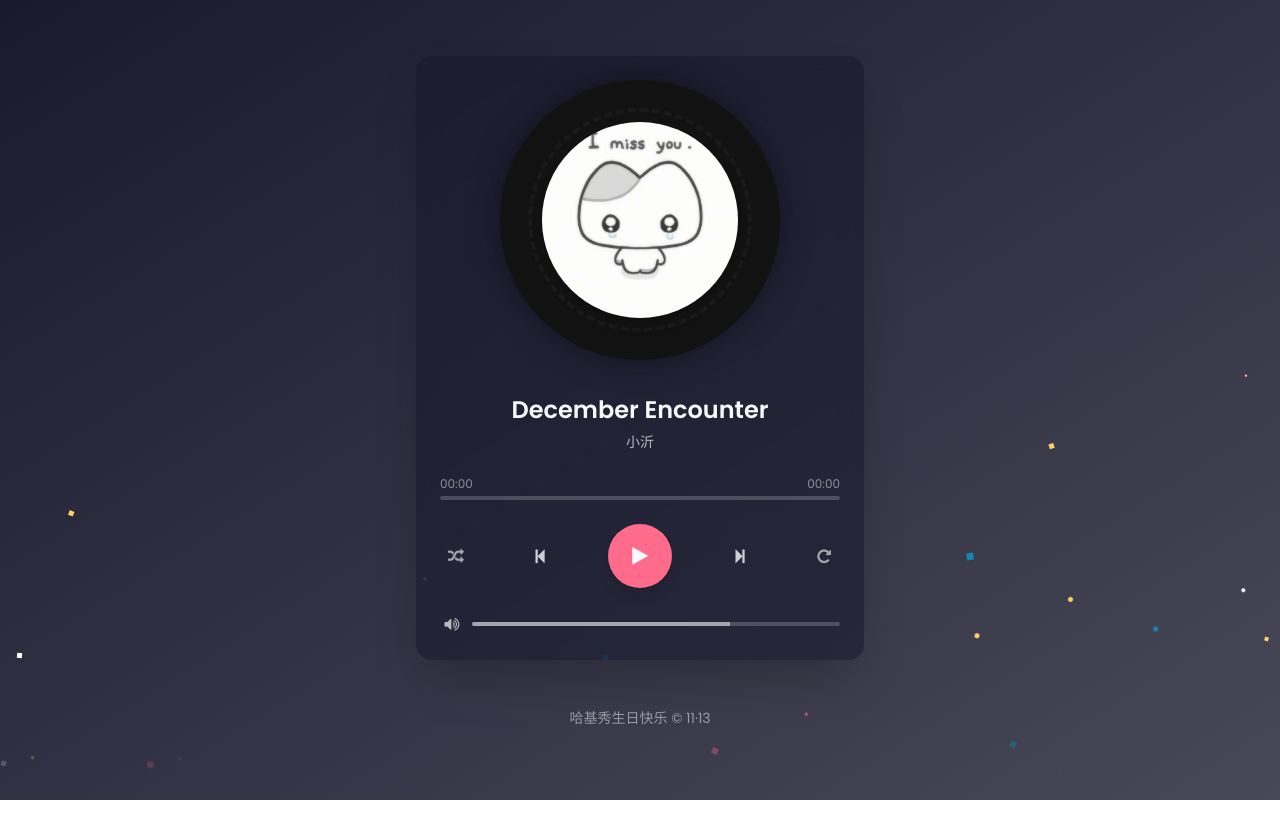
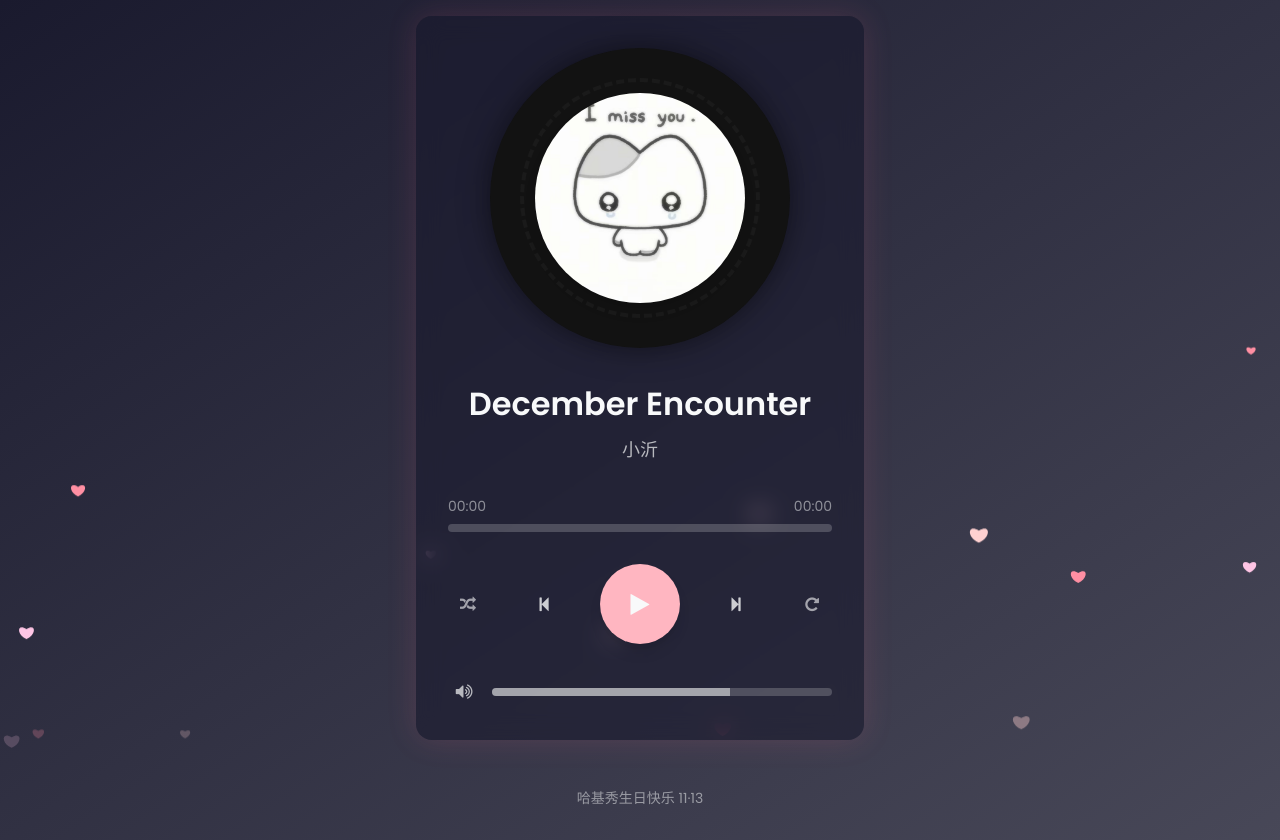
Before and after one commit to Lydand593/Lydand593.github.io, a plain HTML site: page index.html in a window 1280 px wide. Before the commit the page ends 800 px from the top, so only its background shows below. Drawn offline with nearby package versions, Linux system fonts and the light colour scheme.

Commit message:
index.html

```diff
--- a/index.html
+++ b/index.html
@@ -3,7 +3,10 @@
 <head>
     <meta charset="UTF-8">
     <meta name="viewport" content="width=device-width, initial-scale=1.0">
-    <title>音乐播放器</title>
+    <!-- 新增：优化移动端视口，特别是针对 iPhone 刘海屏 -->
+    <meta name="viewport" content="width=device-width, initial-scale=1.0, viewport-fit=cover">
+    <meta name="apple-mobile-web-app-capable" content="yes">
+    <title>生日快乐哦~这是我给你唱的歌</title>
     <script src="https://cdn.tailwindcss.com"></script>
     <link href="https://cdn.jsdelivr.net/npm/font-awesome@4.7.0/css/font-awesome.min.css" rel="stylesheet">
     <script>
@@ -11,11 +14,11 @@
             theme: {
                 extend: {
                     colors: {
-                        primary: '#FF6B8B',
-                        secondary: '#FFD166',
-                        dark: '#1A1A2E',
-                        light: '#F8F9FA',
-                        accent: '#06D6A0'
+                        primary: '#FFB6C1', // 淡粉色（可根据喜好调整色值）
+                secondary: '#FFE4E1', // 浅粉辅助色（可选，保持协调）
+                dark: '#1A1A2E', // 背景色可保留深色，突出淡粉色
+                light: '#F8F9FA',
+                accent: '#FFCED8'
                     },
                     fontFamily: {
                         poppins: ['Poppins', 'sans-serif']
@@ -32,6 +35,10 @@
             .animate-spin-slow {
                 animation: spin 20s linear infinite;
             }
+            .animate-spin-start {
+                animation: spin 20s linear infinite;
+                animation-play-state: paused;
+            }
             .animate-float {
                 animation: float 3s ease-in-out infinite;
             }
@@ -40,6 +47,12 @@
             }
             .animate-float-up {
                 animation: float-up 15s linear infinite;
+            }
+            .btn-hover {
+                transition: all 0.3s ease;
+            }
+            .btn-hover:hover {
+                transform: scale(1.15);
             }
         }
 
@@ -50,7 +63,7 @@
 
         @keyframes float-up {
             0% {
-                transform: translateY(100vh) rotate(0deg);
+                transform: translateY(100vh);
                 opacity: 0;
             }
             10% {
@@ -60,10 +73,17 @@
                 opacity: 1;
             }
             100% {
-                transform: translateY(-20vh) rotate(720deg);
+                transform: translateY(-20vh);
                 opacity: 0;
             }
         }
+
+        @keyframes spin {
+            from { transform: rotate(0deg); }
+            to { transform: rotate(360deg); }
+        }
+
+
     </style>
     <link href="https://fonts.googleapis.com/css2?family=Poppins:wght@300;400;500;600;700&display=swap" rel="stylesheet">
 </head>
@@ -72,11 +92,11 @@
     <div id="particles-container" class="absolute inset-0 pointer-events-none overflow-hidden"></div>
 
     <!-- 主内容区 -->
-    <main class="w-full max-w-md bg-dark/60 backdrop-blur-md rounded-2xl shadow-2xl p-6 relative z-10">
+    <main class="w-full max-w-md bg-dark/60 backdrop-blur-md rounded-2xl shadow-[0_0_30px_rgba(255,107,139,0.15)] p-8 relative z-10 transform transition-all duration-500 hover:shadow-primary/20">
         <!-- 旋转唱片区域 -->
-        <div class="relative w-[clamp(180px,60vw,280px)] h-[clamp(180px,60vw,280px)] mx-auto mb-8">
+        <div class="relative w-[clamp(200px,70vw,300px)] h-[clamp(200px,70vw,300px)] mx-auto mb-8">
             <!-- 黑胶唱片 -->
-            <div id="vinyl" class="absolute inset-0 rounded-full bg-[#121212] shadow-[0_0_30px_rgba(0,0,0,0.5)] overflow-hidden">
+            <div id="vinyl" class="absolute inset-0 rounded-full bg-[#121212] shadow-[0_0_30px_rgba(0,0,0,0.5)] overflow-hidden animate-spin-start">
                 <!-- 唱片纹理 -->
                 <div class="absolute inset-[10%] rounded-full border-4 border-[#1a1a1a] border-dashed"></div>
                 <div class="absolute inset-[20%] rounded-full border border-[#1a1a1a]"></div>
@@ -85,74 +105,74 @@
 
                 <!-- 唱片标签 -->
                 <div class="absolute inset-[45%] rounded-full bg-primary flex items-center justify-center">
-                    <div class="w-3 h-3 rounded-full bg-dark"></div>
+                    <div class="w-4 h-4 rounded-full bg-dark"></div>
                 </div>
             </div>
 
             <!-- 专辑封面 -->
-            <div id="album-cover" class="absolute inset-[15%] rounded-full overflow-hidden shadow-lg">
-                <img src="https://picsum.photos/seed/album1/300/300" alt="专辑封面" class="w-full h-full object-cover">
+            <div id="album-cover" class="absolute inset-[15%] rounded-full overflow-hidden shadow-lg animate-spin-start">
+                <img src="https://raw.githubusercontent.com/Lydand593/Lydand593.github.io/main/3796fadba1922e742123c6e492c64c25.jpg" alt="专辑封面" class="w-full h-full object-cover">
             </div>
 
         </div>
 
         <!-- 歌曲信息 -->
-        <div class="text-center mb-6">
-            <h2 id="song-title" class="text-[clamp(1.2rem,3vw,1.5rem)] font-semibold text-light mb-1 truncate">音乐标题</h2>
-            <p id="artist" class="text-light/70 text-sm">艺术家</p>
+        <div class="text-center mb-8">
+            <h2 id="song-title" class="text-[clamp(1.5rem,5vw,2rem)] font-semibold text-light mb-2 truncate transition-all duration-300 hover:text-primary">音乐标题</h2>
+            <p id="artist" class="text-light/70 text-lg">艺术家</p>
         </div>
 
         <!-- 进度条 -->
-        <div class="mb-6">
-            <div class="flex justify-between text-xs text-light/50 mb-1">
+        <div class="mb-8">
+            <div class="flex justify-between text-sm text-light/50 mb-2">
                 <span id="current-time">00:00</span>
                 <span id="total-time">00:00</span>
             </div>
-            <div class="h-1 bg-light/20 rounded-full overflow-hidden cursor-pointer group relative" id="progress-container">
+            <div class="h-2 bg-light/20 rounded-full overflow-hidden cursor-pointer group relative" id="progress-container">
                 <div id="progress-bar" class="h-full bg-primary w-0 transition-all duration-300"></div>
-                <div id="progress-handle" class="absolute top-1/2 -translate-y-1/2 w-3 h-3 bg-primary rounded-full shadow-md opacity-0 group-hover:opacity-100 transition-opacity duration-300"></div>
+                <div id="progress-handle" class="absolute top-1/2 -translate-y-1/2 w-5 h-5 bg-primary rounded-full shadow-md opacity-0 group-hover:opacity-100 transition-all duration-300 hover:scale-125"></div>
             </div>
         </div>
 
-        <!-- 控制按钮 -->
-        <div class="flex items-center justify-between mb-6">
-            <button class="w-8 h-8 flex items-center justify-center text-light/60 hover:text-primary transition-colors">
+        <!-- 控制按钮 - 恢复了所有控制按钮 -->
+        <div class="flex items-center justify-between mb-8">
+            <button id="shuffle-btn" class="w-10 h-10 flex items-center justify-center text-light/60 hover:text-primary transition-colors btn-hover">
                 <i class="fa fa-random"></i>
             </button>
 
-            <button class="w-10 h-10 flex items-center justify-center text-light/80 hover:text-primary transition-colors">
+            <button id="prev-btn" class="w-10 h-10 flex items-center justify-center text-light/80 hover:text-primary transition-colors btn-hover">
                 <i class="fa fa-step-backward"></i>
             </button>
 
-            <button id="play-pause-btn" class="w-16 h-16 rounded-full bg-primary flex items-center justify-center shadow-lg hover:shadow-primary/50 transition-all duration-300 hover:scale-105">
-                <i class="fa fa-play text-xl text-light"></i>
+            <button id="play-pause-btn" class="w-20 h-20 rounded-full bg-primary flex items-center justify-center shadow-lg hover:shadow-primary/50 transition-all duration-300 hover:scale-105">
+                <i class="fa fa-play text-2xl text-light"></i>
             </button>
 
-            <button class="w-10 h-10 flex items-center justify-center text-light/80 hover:text-primary transition-colors">
+            <button id="next-btn" class="w-10 h-10 flex items-center justify-center text-light/80 hover:text-primary transition-colors btn-hover">
                 <i class="fa fa-step-forward"></i>
             </button>
 
-            <button class="w-8 h-8 flex items-center justify-center text-light/60 hover:text-primary transition-colors">
+            <button id="repeat-btn" class="w-10 h-10 flex items-center justify-center text-light/60 hover:text-primary transition-colors btn-hover">
                 <i class="fa fa-repeat"></i>
             </button>
         </div>
 
         <!-- 音量控制 -->
         <div class="flex items-center">
-            <button id="volume-btn" class="w-6 h-6 flex items-center justify-center text-light/70 mr-2">
-                <i class="fa fa-volume-up"></i>
+            <button id="volume-btn" class="w-8 h-8 flex items-center justify-center text-light/70 mr-3 btn-hover">
+                <i class="fa fa-volume-up text-lg"></i>
             </button>
 
-            <div class="flex-1 h-1 bg-light/20 rounded-full overflow-hidden cursor-pointer group relative">
+            <div class="flex-1 h-2 bg-light/20 rounded-full overflow-hidden cursor-pointer group relative">
                 <div id="volume-bar" class="h-full bg-light/50 w-[70%] transition-all duration-300"></div>
-                <div id="volume-handle" class="absolute top-1/2 -translate-y-1/2 w-3 h-3 bg-light rounded-full shadow-md opacity-0 group-hover:opacity-100 transition-opacity duration-300"></div>
+                <div id="volume-handle" class="absolute top-1/2 -translate-y-1/2 w-5 h-5 bg-light rounded-full shadow-md opacity-0 group-hover:opacity-100 transition-all duration-300 hover:scale-125"></div>
             </div>
         </div>
     </main>
 
     <!-- 页脚 -->
-    <footer class="mt-8 text-center w-full p-4 text-light/50 text-sm z-10">
-        <p>哈基秀生日快乐 &copy; 11·13</p>
+    <footer class="mt-8 text-center w-full p-4 text-light/50 text-sm z-10 animate-pulse-slow">
+        <p>哈基秀生日快乐   11·13</p>
     </footer>
 
     <!-- 音频元素 -->
@@ -177,18 +197,24 @@
         const albumCover = document.getElementById('album-cover');
         const songTitle = document.getElementById('song-title');
         const artist = document.getElementById('artist');
+        const prevBtn = document.getElementById('prev-btn');
+        const nextBtn = document.getElementById('next-btn');
+        const shuffleBtn = document.getElementById('shuffle-btn');
+        const repeatBtn = document.getElementById('repeat-btn');
 
-        // 模拟播放列表
+        // 播放列表 - 只保留一首歌
         const playlist = [
             {
                 title: "December Encounter",
                 artist: "小沂",
                 cover: "https://raw.githubusercontent.com/Lydand593/Lydand593.github.io/main/3796fadba1922e742123c6e492c64c25.jpg",
                 src: "https://raw.githubusercontent.com/Lydand593/Lydand593.github.io/main/December Encounter.mp3"
-            },
+            }
         ];
 
         let currentTrackIndex = 0;
+        let isShuffle = false;
+        let isRepeat = false;
 
         // 初始化播放器
         function initPlayer() {
@@ -212,27 +238,82 @@
             artist.textContent = track.artist;
             albumCover.querySelector('img').src = track.cover;
 
+            // 添加歌曲切换动画
+            songTitle.classList.add('scale-95', 'opacity-0');
+            artist.classList.add('scale-95', 'opacity-0');
+            albumCover.classList.add('scale-95', 'opacity-0');
+
+            setTimeout(() => {
+                songTitle.classList.remove('scale-95', 'opacity-0');
+                artist.classList.remove('scale-95', 'opacity-0');
+                albumCover.classList.remove('scale-95', 'opacity-0');
+            }, 300);
+
             audio.load();
 
-            // 更新播放状态
+            // 如果正在播放，则继续播放新歌曲
             if (!audio.paused) {
                 audio.play();
             }
         }
 
         // 播放/暂停切换
-        playPauseBtn.addEventListener('click', () => {
+        playPauseBtn.addEventListener('click', togglePlayPause);
+
+        function togglePlayPause() {
             if (audio.paused) {
                 audio.play();
-                playPauseBtn.innerHTML = '<i class="fa fa-pause text-xl text-light"></i>';
-                vinyl.classList.add('animate-spin-slow');
-                albumCover.classList.add('animate-spin-slow');
+                playPauseBtn.innerHTML = '<i class="fa fa-pause text-2xl text-light"></i>';
+                // 平滑开始旋转动画
+                vinyl.style.animationPlayState = 'running';
+                albumCover.style.animationPlayState = 'running';
             } else {
                 audio.pause();
-                playPauseBtn.innerHTML = '<i class="fa fa-play text-xl text-light"></i>';
-                vinyl.classList.remove('animate-spin-slow');
-                albumCover.classList.remove('animate-spin-slow');
+                playPauseBtn.innerHTML = '<i class="fa fa-play text-2xl text-light"></i>';
+                // 暂停旋转动画
+                vinyl.style.animationPlayState = 'paused';
+                albumCover.style.animationPlayState = 'paused';
             }
+        }
+
+        // 上一首
+        prevBtn.addEventListener('click', () => {
+            // 因为只有一首歌，上一首和下一首逻辑相同
+            playNextTrack();
+        });
+
+        // 下一首
+        nextBtn.addEventListener('click', () => {
+            playNextTrack();
+        });
+
+        function playNextTrack() {
+            if (isShuffle) {
+                // 随机播放时，虽然只有一首歌，但逻辑保持完整
+                let newIndex;
+                do {
+                    newIndex = Math.floor(Math.random() * playlist.length);
+                } while (newIndex === currentTrackIndex && playlist.length > 1);
+                currentTrackIndex = newIndex;
+            } else {
+                currentTrackIndex = (currentTrackIndex + 1) % playlist.length;
+            }
+            loadTrack(currentTrackIndex);
+        }
+
+        // 随机播放切换
+        shuffleBtn.addEventListener('click', () => {
+            isShuffle = !isShuffle;
+            shuffleBtn.style.color = isShuffle ? '#FF6B8B' : 'inherit';
+            shuffleBtn.classList.toggle('scale-110', isShuffle);
+        });
+
+        // 循环播放切换
+        repeatBtn.addEventListener('click', () => {
+            isRepeat = !isRepeat;
+            audio.loop = isRepeat;
+            repeatBtn.style.color = isRepeat ? '#FF6B8B' : 'inherit';
+            repeatBtn.classList.toggle('scale-110', isRepeat);
         });
 
         // 进度条更新
@@ -268,6 +349,7 @@
         progressHandle.addEventListener('mousedown', (e) => {
             isDraggingProgress = true;
             e.preventDefault();
+            progressHandle.classList.add('scale-150');
         });
 
         document.addEventListener('mousemove', (e) => {
@@ -277,12 +359,15 @@
                 pos = Math.max(0, Math.min(1, pos));
                 progressBar.style.width = `${pos * 100}%`;
                 progressHandle.style.left = `${pos * 100}%`;
+                // 显示预览时间
+                currentTimeSpan.textContent = formatTime(pos * audio.duration);
             }
         });
 
         document.addEventListener('mouseup', () => {
             if (isDraggingProgress) {
                 isDraggingProgress = false;
+                progressHandle.classList.remove('scale-150');
                 const pos = parseFloat(progressBar.style.width) / 100;
                 audio.currentTime = pos * audio.duration;
             }
@@ -294,7 +379,8 @@
         volumeBtn.addEventListener('click', () => {
             audio.muted = !audio.muted;
             isMuted = audio.muted;
-            volumeBtn.innerHTML = isMuted ? '<i class="fa fa-volume-off"></i>' : '<i class="fa fa-volume-up"></i>';
+            volumeBtn.innerHTML = isMuted ? '<i class="fa fa-volume-off text-lg"></i>' :
+                                 (audio.volume > 0.7 ? '<i class="fa fa-volume-up text-lg"></i>' : '<i class="fa fa-volume-down text-lg"></i>');
             updateVolumeUI();
         });
 
@@ -312,6 +398,7 @@
         volumeHandle.addEventListener('mousedown', (e) => {
             isDraggingVolume = true;
             e.preventDefault();
+            volumeHandle.classList.add('scale-150');
         });
 
         document.addEventListener('mousemove', (e) => {
@@ -327,7 +414,9 @@
         document.addEventListener('mouseup', () => {
             if (isDraggingVolume) {
                 isDraggingVolume = false;
+                volumeHandle.classList.remove('scale-150');
                 audio.volume = parseFloat(volumeBar.style.width) / 100;
+                updateVolumeUI();
             }
         });
 
@@ -342,11 +431,11 @@
 
                 // 更新音量图标
                 if (audio.volume > 0.7) {
-                    volumeBtn.innerHTML = '<i class="fa fa-volume-up"></i>';
+                    volumeBtn.innerHTML = '<i class="fa fa-volume-up text-lg"></i>';
                 } else if (audio.volume > 0) {
-                    volumeBtn.innerHTML = '<i class="fa fa-volume-down"></i>';
+                    volumeBtn.innerHTML = '<i class="fa fa-volume-down text-lg"></i>';
                 } else {
-                    volumeBtn.innerHTML = '<i class="fa fa-volume-off"></i>';
+                    volumeBtn.innerHTML = '<i class="fa fa-volume-off text-lg"></i>';
                 }
             }
         }
@@ -356,41 +445,50 @@
             totalTimeSpan.textContent = formatTime(audio.duration);
         });
 
-        // 音频播放结束
-        audio.addEventListener('ended', () => {
-            // 播放下一首
-            currentTrackIndex = (currentTrackIndex + 1) % playlist.length;
-            loadTrack(currentTrackIndex);
-        });
+        // 创建粒子背景效果 (最终版：漂浮且随机旋转)
+        function createParticles() {
+            const colors = ['#FF6B8B', '#FF8FA3', '#FFB3C1', '#FFD1D1', '#FEC5E5'];
+            const container = document.getElementById('particles-container');
+            container.innerHTML = '';
 
-        // 创建粒子背景效果
-        function createParticles() {
-            const colors = ['#FF6B8B', '#FFD166', '#06D6A0', '#118AB2', '#FFFFFF'];
-            const container = document.getElementById('particles-container');
-
-            // 创建150个粒子元素
-            for (let i = 0; i < 150; i++) {
+            // 创建100个爱心粒子
+            for (let i = 0; i < 100; i++) {
                 const particle = document.createElement('div');
 
-                // 随机属性
-                const size = Math.random() * 5 + 2; // 2-7px
+                // 爱心尺寸 (12-25px)
+                const size = Math.random() * 13 + 12;
+
                 const color = colors[Math.floor(Math.random() * colors.length)];
-                const left = Math.random() * 100; // 0-100%
-                const animationDuration = Math.random() * 20 + 10; // 10-30s
-                const animationDelay = Math.random() * 30; // 0-30s
-                const opacity = Math.random() * 0.5 + 0.2; // 0.2-0.7
+                const left = Math.random() * 100;
+                const animationDuration = Math.random() * 20 + 10;
+                const animationDelay = Math.random() * 30;
+                const opacity = Math.random() * 0.5 + 0.3;
 
-                // 设置样式
+                // 核心修改1：随机旋转方向和角度
+                const rotationAngle = Math.random() > 0.5 ? '720deg' : '-720deg';
+
+                // 爱心形状
+                particle.style.clipPath = `path('M${size/2},${size*0.3} C${0},${0} ${0},${size*0.6} ${size/2},${size*0.8} C${size},${size*0.6} ${size},${0} ${size/2},${size*0.3} Z')`;
+
+                // 应用样式
                 particle.style.position = 'absolute';
                 particle.style.width = `${size}px`;
                 particle.style.height = `${size}px`;
                 particle.style.backgroundColor = color;
                 particle.style.left = `${left}%`;
-                particle.style.top = '-20px';
+                particle.style.top = '-50px'; // 从容器外上方开始
                 particle.style.opacity = opacity;
-                particle.style.borderRadius = Math.random() > 0.5 ? '50%' : '0';
-                particle.style.transform = 'rotate(0deg)';
-                particle.style.animation = `float-up ${animationDuration}s linear ${animationDelay}s infinite`;
+                particle.style.borderRadius = '0';
+                particle.style.transformOrigin = 'center'; // 确保旋转以中心为轴
+
+                // 核心修改2：将旋转角度作为CSS变量存储
+                particle.style.setProperty('--rotation', rotationAngle);
+
+                // 核心修改3：同时应用漂浮和旋转动画
+                particle.style.animation = `
+                    float-up ${animationDuration}s linear ${animationDelay}s infinite,
+                    rotate ${animationDuration}s linear ${animationDelay}s infinite
+                `;
 
                 container.appendChild(particle);
             }
@@ -400,6 +498,9 @@
         window.addEventListener('load', () => {
             initPlayer();
             createParticles();
+
+            // 窗口大小改变时重新创建粒子
+            window.addEventListener('resize', createParticles);
         });
     </script>
 </body>
```
